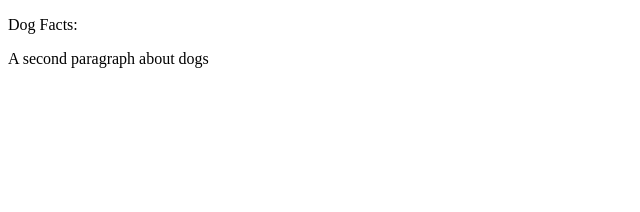
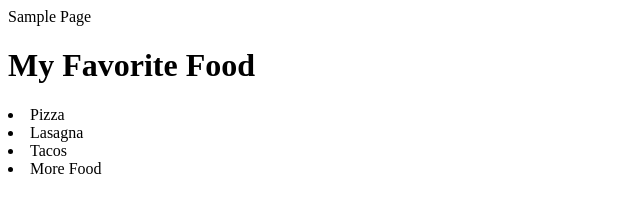
Before and after one commit to yoselio2310/yoselio2310.github.io, a plain HTML site: page index.html in a window 1280 px wide. Shown: the whole page, without its empty margins (0-640 px from the left). Drawn offline with Linux system fonts and the light colour scheme.

Commit message:
Update index.html

```diff
--- a/index.html
+++ b/index.html
@@ -1,12 +1,18 @@
 <!DOCTYPE  html>
 <html>
   <head>
-    <title>About Dogs</title>
-    <meta name="keywords"  content="Dogs, dog food, dog products">
-    <meta name="author"   content="Yoselin Olmedo">
+    <titl>Sample Page</title>
+    <meta name="charset"  content="UFT-8">
+    <meta name="Descriptionr"   content="Sample body tags">
   </head>
   <body>
-    <p>Dog Facts:</p>
-    <p>A second paragraph about dogs</p>
+    <h1>My Favorite Food</h1>
+    <u1>
+      <li>Pizza</li>
+      <li>Lasagna</li>
+      <li>Tacos</li>
+      <li>More Food</li>
+    </ul
+
   </body>
 </html>
```
